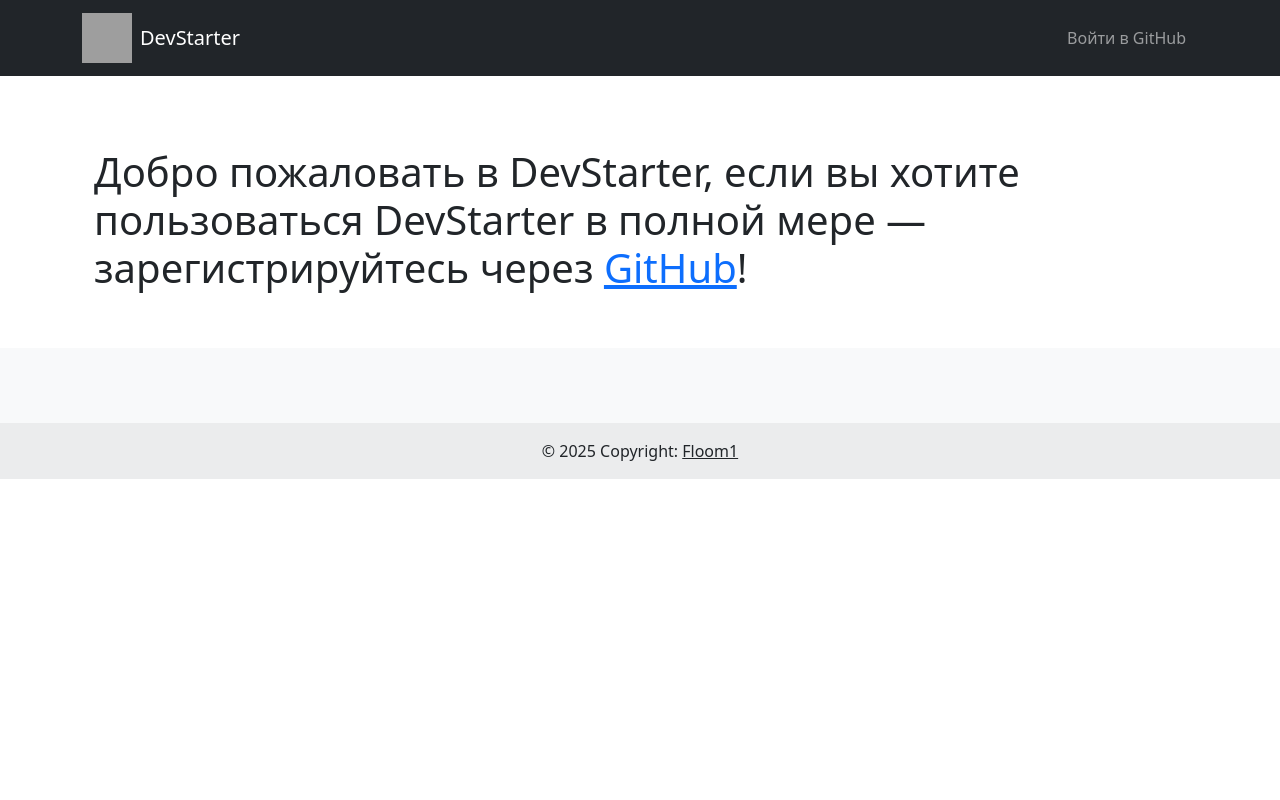
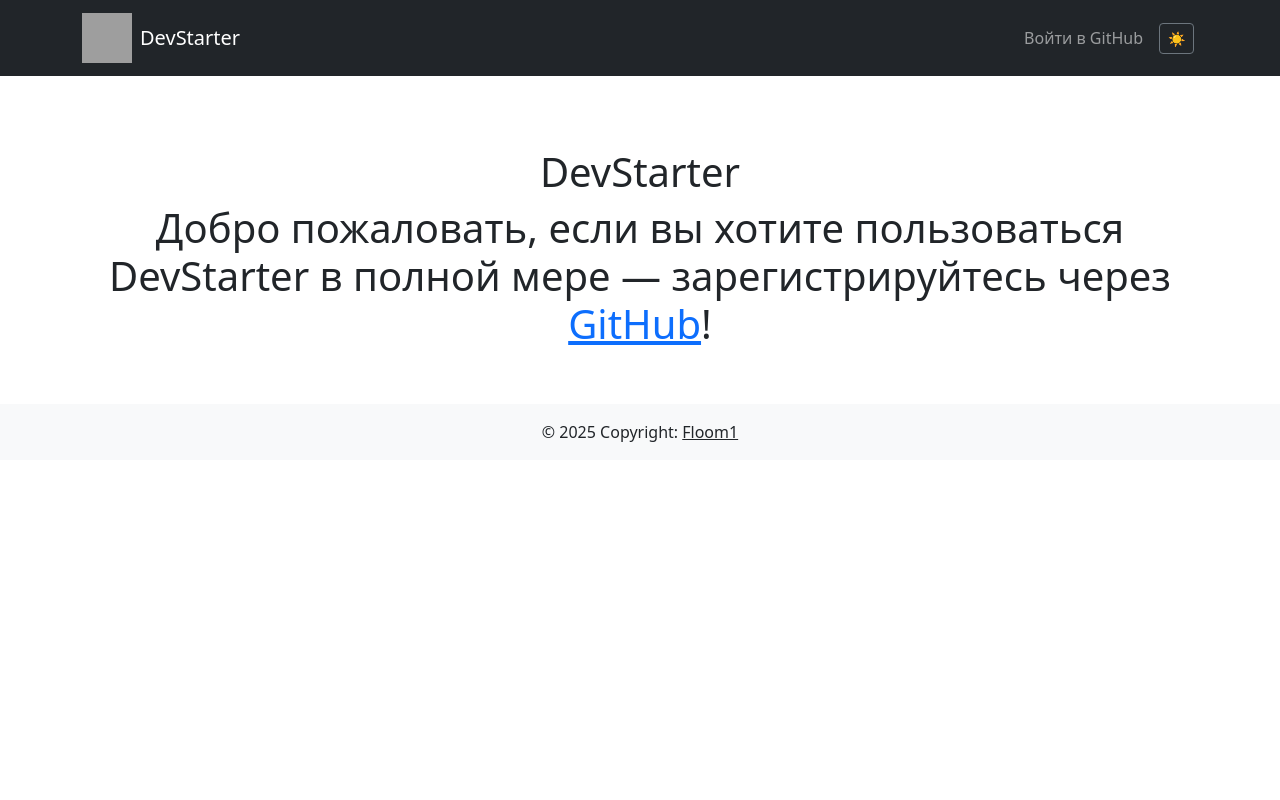
Before and after one commit to Floom1/devstarter, a Django app: page / in a window 1280 px wide. Run offline with Django 4.2, Linux system fonts and the light colour scheme; data that the repository does not hold is empty; grey boxes are pictures that could not be loaded.

Commit message:
add a theme dark mode

```diff
--- a/templates/footer.html
+++ b/templates/footer.html
@@ -1,75 +1,16 @@
-<footer class="text-center bg-body-tertiary">
-    <!-- Grid container -->
-    <div class="container pt-4">
-      <!-- Section: Social media -->
+<footer class="text-center bg-body-tertiary footer-fixed">
+  <!-- <div class="container pt-4">
       <section class="mb-4">
-        <!-- Facebook -->
-        <a
-          data-mdb-ripple-init
-          class="btn btn-link btn-floating btn-lg text-body m-1"
-          href="#!"
-          role="button"
-          data-mdb-ripple-color="dark"
-          ><i class="fab fa-facebook-f"></i
-        ></a>
-
-        <!-- Twitter -->
-        <a
-          data-mdb-ripple-init
-          class="btn btn-link btn-floating btn-lg text-body m-1"
-          href="#!"
-          role="button"
-          data-mdb-ripple-color="dark"
-          ><i class="fab fa-twitter"></i
-        ></a>
-
-        <!-- Google -->
-        <a
-          data-mdb-ripple-init
-          class="btn btn-link btn-floating btn-lg text-body m-1"
-          href="#!"
-          role="button"
-          data-mdb-ripple-color="dark"
-          ><i class="fab fa-google"></i
-        ></a>
-
-        <!-- Instagram -->
-        <a
-          data-mdb-ripple-init
-          class="btn btn-link btn-floating btn-lg text-body m-1"
-          href="#!"
-          role="button"
-          data-mdb-ripple-color="dark"
-          ><i class="fab fa-instagram"></i
-        ></a>
-
-        <!-- Linkedin -->
-        <a
-          data-mdb-ripple-init
-          class="btn btn-link btn-floating btn-lg text-body m-1"
-          href="#!"
-          role="button"
-          data-mdb-ripple-color="dark"
-          ><i class="fab fa-linkedin"></i
-        ></a>
-        <!-- Github -->
-        <a
-          data-mdb-ripple-init
-          class="btn btn-link btn-floating btn-lg text-body m-1"
-          href="#!"
-          role="button"
-          data-mdb-ripple-color="dark"
-          ><i class="fab fa-github"></i
-        ></a>
+          <a data-mdb-ripple-init class="btn btn-link btn-floating btn-lg text-body m-1" href="#!" role="button" data-mdb-ripple-color="dark"><i class="fab fa-facebook-f"></i></a>
+          <a data-mdb-ripple-init class="btn btn-link btn-floating btn-lg text-body m-1" href="#!" role="button" data-mdb-ripple-color="dark"><i class="fab fa-twitter"></i></a>
+          <a data-mdb-ripple-init class="btn btn-link btn-floating btn-lg text-body m-1" href="#!" role="button" data-mdb-ripple-color="dark"><i class="fab fa-google"></i></a>
+          <a data-mdb-ripple-init class="btn btn-link btn-floating btn-lg text-body m-1" href="#!" role="button" data-mdb-ripple-color="dark"><i class="fab fa-instagram"></i></a>
+          <a data-mdb-ripple-init class="btn btn-link btn-floating btn-lg text-body m-1" href="#!" role="button" data-mdb-ripple-color="dark"><i class="fab fa-linkedin"></i></a>
+          <a data-mdb-ripple-init class="btn btn-link btn-floating btn-lg text-body m-1" href="#!" role="button" data-mdb-ripple-color="dark"><i class="fab fa-github"></i></a>
       </section>
-      <!-- Section: Social media -->
-    </div>
-    <!-- Grid container -->
-
-    <!-- Copyright -->
-    <div class="text-center p-3" style="background-color: rgba(0, 0, 0, 0.05);">
+  </div> -->
+  <div class="text-center p-3 footer-fixed">
       © 2025 Copyright:
       <a class="text-body" href="https://github.com/Floom1">Floom1</a>
-    </div>
-    <!-- Copyright -->
-  </footer>
+  </div>
+</footer>
--- a/templates/header.html
+++ b/templates/header.html
@@ -25,6 +25,11 @@
                         <a class="nav-link btn btn-primary btn-sm mx-1" id="tab-login" href="{% url 'social:begin' 'github' %}">Войти в GitHub</a>
                     </li>
                 {% endif %}
+                <li class="nav-item">
+                    <button id="theme-toggle" class="btn btn-outline-secondary btn-sm mx-1">
+                        <span class="theme-icon">☀️</span>
+                    </button>
+                </li>
             </ul>
         </div>
     </div>
--- a/templates/main.html
+++ b/templates/main.html
@@ -3,25 +3,34 @@
     <head>
         <meta charset="UTF-8">
         <title>{{ title }}</title>
+        {% load static %}
         <link href="https://cdn.jsdelivr.net/npm/bootstrap@5.3.3/dist/css/bootstrap.min.css" rel="stylesheet" integrity="sha384-QWTKZyjpPEjISv5WaRU9OFeRpok6YctnYmDr5pNlyT2bRjXh0JMhjY6hW+ALEwIH" crossorigin="anonymous">
+        <link href="{% static 'css/styles.css' %}" rel="stylesheet">
         <script src="https://cdn.jsdelivr.net/npm/bootstrap@5.3.3/dist/js/bootstrap.bundle.min.js" integrity="sha384-YvpcrYf0tY3lHB60NNkmXc5s9fDVZLESaAA55NDzOxhy9GkcIdslK1eN7N6jIeHz" crossorigin="anonymous"></script>
     </head>
-    <body class="d-flex flex-column min-vh-100">
+    <body class="d-flex flex-column min-vh-100 light-theme head">
         {% include 'header.html' %}
-        <div class="container-fluid">
+        <div class="content-wrapper">
+            {% if is_home %}
+                <div class="image-column left-image"></div>
+                <div class="image-column right-image"></div>
+            {% endif %}
+            <main class="container-fluid flex-grow-1">
                 <div class="row">
                     {% if show_sidebar %}
                         <div class="col-lg-2 p-4">
                             {% include 'sidebar.html' %}
                         </div>
                     {% endif %}
-                <div class="col-lg-{{ show_sidebar|yesno:'10,12' }} p-4">
+                    <div class="col-lg-{{ show_sidebar|yesno:'10,12' }} p-4 main-content">
                         {% block content %}
                         {% endblock %}
                         {% include 'pagination.html' %}
                     </div>
                 </div>
+            </main>
         </div>
         {% include 'footer.html' %}
+        <script src="{% static 'js/theme-toggle.js' %}"></script>
     </body>
 </html>
--- a/templates/sidebar.html
+++ b/templates/sidebar.html
@@ -7,7 +7,7 @@
         <ul class="list-group">
             {% if categories %}
                 {% recursetree categories %}
-                    <li class="list-group-item">
+                    <li class="list-group-item link-category">
                         <a href="{{ node.get_absolute_url }}">{{ node.name }}</a>
                         {% if not node.is_leaf_node %}
                             <ul class="list-group">
--- a/templates/templates_app/category.html
+++ b/templates/templates_app/category.html
@@ -1,9 +1,12 @@
 {% extends 'main.html' %}
-
+{% load static %}
 {% block content %}
 <div class="container mt-5">
-    <div class="container d-flex align-items-center justify-content-center mb-4">
-        <h1>Добро пожаловать в DevStarter,
+    <div class="d-flex align-items-center justify-content-center mb-4">
+        <div class="text-center">
+            <h1 class="welcome-text">DevStarter</h1>
+            <h1>
+                Добро пожаловать,
                 {% if user.is_authenticated %}
                     {{ user.username }}!
                 {% else %}
@@ -12,11 +15,13 @@
                 {% endif %}
             </h1>
         </div>
+    </div>
 
-
-    <div class="row">
+    <div class="row justify-content-center">
+        <div class="col-12 col-md-8">
+            <div class="row row-cols-1 row-cols-md-3 g-4">
                 {% for category in categories %}
-            <div class="col-md-3 mb-3">
+                    <div class="col">
                         <div class="card" style="width: 100%;">
                             <div class="card-body">
                                 <h5 class="card-title">{{ category.name }}</h5>
@@ -30,4 +35,6 @@
                 {% endfor %}
             </div>
         </div>
+    </div>
+</div>
 {% endblock %}
--- a/templates/templates_app/create_repo.html
+++ b/templates/templates_app/create_repo.html
@@ -18,7 +18,8 @@
                 <p class="text-danger">{{ error }}</p>
             {% endif %}
             <div class="d-grid gap-3 d-md-block mt-2">
-                <button type="button" id="submit-btn" class="btn ntb-dark">Создать Репозиторий</button>
+                <!-- Временно btn-primary -->
+                <button type="button" id="submit-btn" class="btn btn-primary ntb-dark">Создать Репозиторий</button> <!-- Временно btn-primary -->
             </div>
         </form>
     </div>
--- a/templates/templates_app/templates.html
+++ b/templates/templates_app/templates.html
@@ -8,7 +8,6 @@
         <table class="table table-striped table-hover">
             <thead>
                 <tr>
-                    <th scope="col">#</th>
                     <th scope="col">Название</th>
                     <th scope="col">Описание</th>
                     <th scope="col">Категория</th>
@@ -18,7 +17,6 @@
             <tbody>
                 {% for template in templates %}
                 <tr>
-                    <th scope="row">{{ forloop.counter }}</th>
                     <td>{{ template.name }}</td>
                     <td>{{ template.description|truncatewords:10 }}</td>
                     <td><a href="{{ template.category.get_absolute_url }}" class="btn btn-primary btn-sm">{{ template.category }}</a></td>
```
Also changed, not shown: 1 other file. Lines whose indentation alone changed are shown as unchanged.
